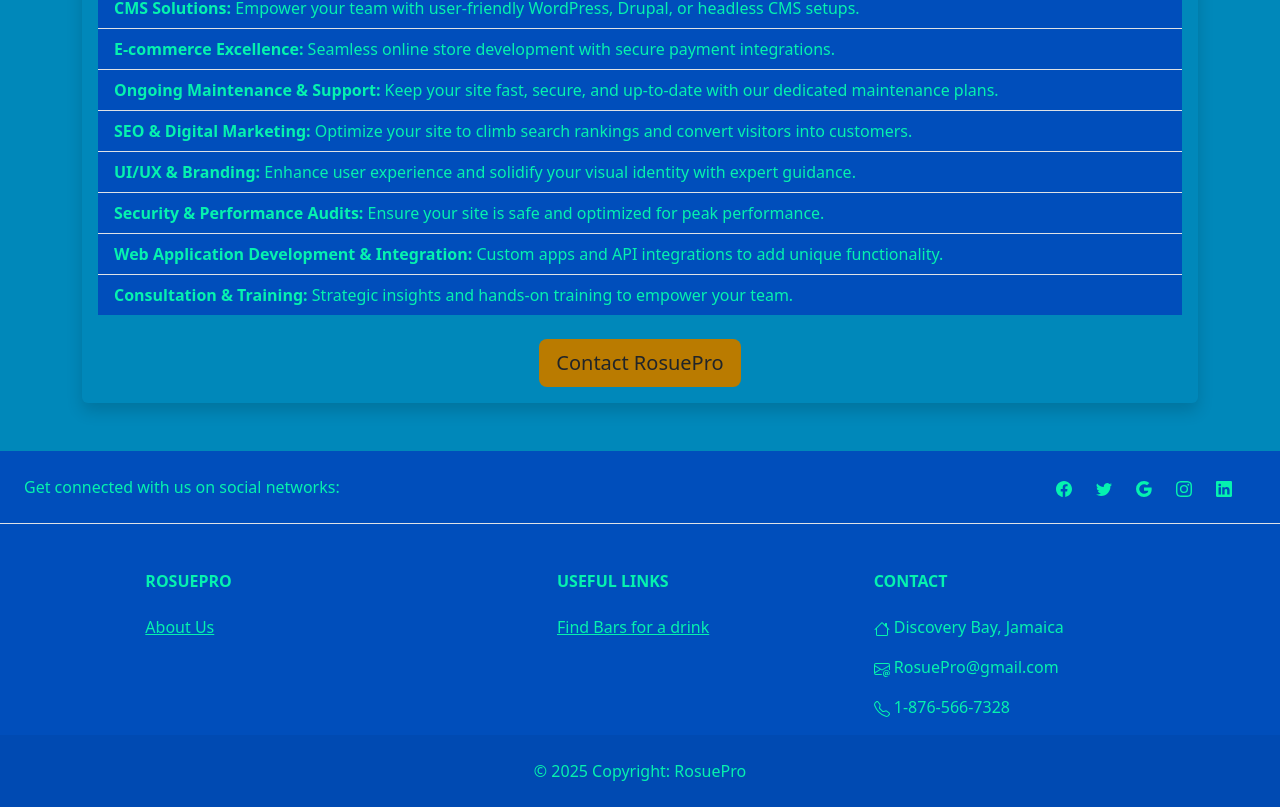
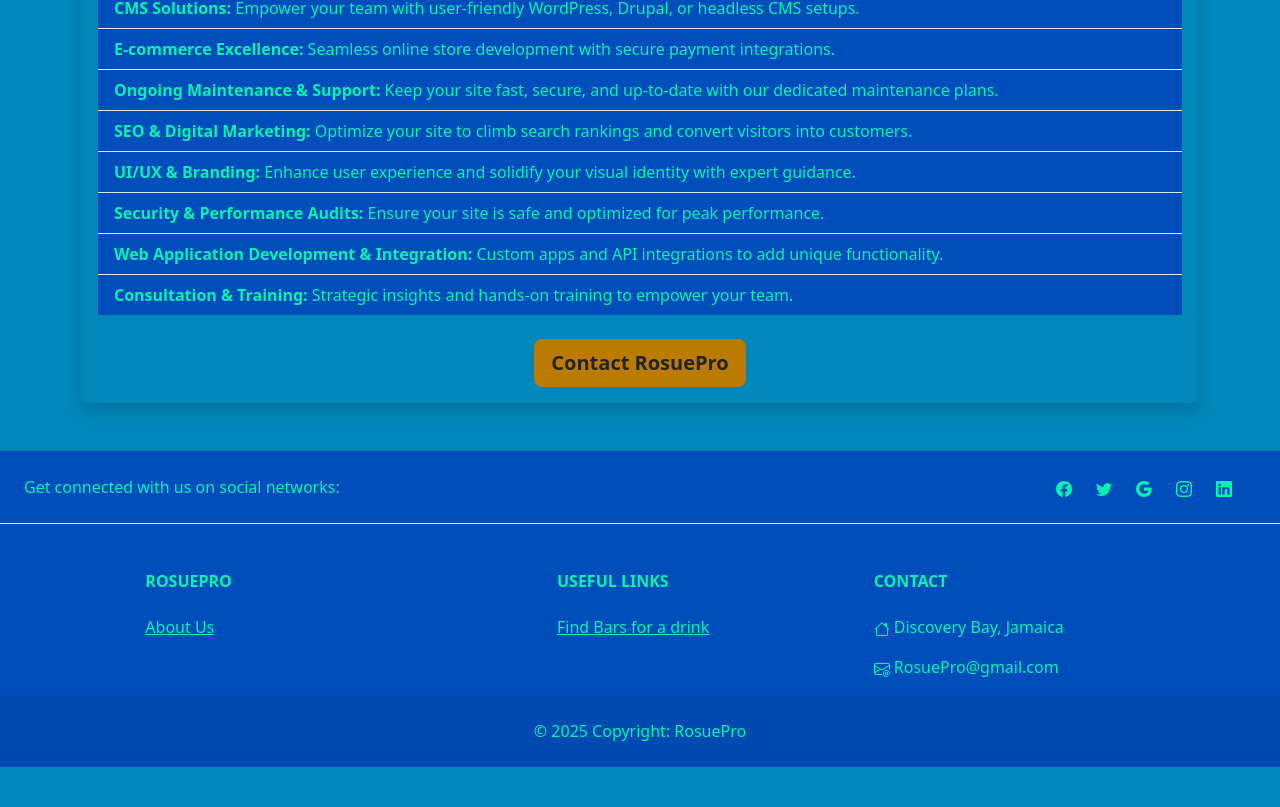
Before and after one commit to Rosue/rosuepro, a React (Create React App) app: page / in a window 1280 px wide. Shown: the part 1670-2477 px from the top of the page. After the commit the page ends 2437 px from the top, so only its background shows below. Built offline with nearby package versions, Linux system fonts and the light colour scheme.

Commit message:
Updated Footer and boldend contact button text

```diff
--- a/src/components/Footer.js
+++ b/src/components/Footer.js
@@ -88,14 +88,14 @@ export default function Footer() {
                             RosuePro@gmail.com
                         </a>
                     </p>
-                    <p>
+                    {/* <p>
                         <svg xmlns="http://www.w3.org/2000/svg" width="16" height="16" fill="currentColor" className="bi bi-telephone" viewBox="0 0 16 16">
                         <path d="M3.654 1.328a.678.678 0 0 0-1.015-.063L1.605 2.3c-.483.484-.661 1.169-.45 1.77a17.568 17.568 0 0 0 4.168 6.608 17.569 17.569 0 0 0 6.608 4.168c.601.211 1.286.033 1.77-.45l1.034-1.034a.678.678 0 0 0-.063-1.015l-2.307-1.794a.678.678 0 0 0-.58-.122l-2.19.547a1.745 1.745 0 0 1-1.657-.459L5.482 8.062a1.745 1.745 0 0 1-.46-1.657l.548-2.19a.678.678 0 0 0-.122-.58L3.654 1.328zM1.884.511a1.745 1.745 0 0 1 2.612.163L6.29 2.98c.329.423.445.974.315 1.494l-.547 2.19a.678.678 0 0 0 .178.643l2.457 2.457a.678.678 0 0 0 .644.178l2.189-.547a1.745 1.745 0 0 1 1.494.315l2.306 1.794c.829.645.905 1.87.163 2.611l-1.034 1.034c-.74.74-1.846 1.065-2.877.702a18.634 18.634 0 0 1-7.01-4.42 18.634 18.634 0 0 1-4.42-7.009c-.362-1.03-.037-2.137.703-2.877L1.885.511z"/>
                         </svg>
                         &nbsp;<a href="tel:+18765667328" style={{ textDecoration: "none", color: "inherit" }}>
                             1-876-566-7328
                         </a>
-                    </p>
+                    </p> */}
                     </div>
 
                 </div>
--- a/src/pages/Landing.js
+++ b/src/pages/Landing.js
@@ -35,7 +35,7 @@ export default function Landing() {
       </ul>
       <div class="text-center">
       <a href="mailto:rosuepro@gmail.com?subject=New%20RosuePro%20Customer%20Contact" className="btn bg-complimentary btn-lg">
-        Contact RosuePro
+        <b>Contact RosuePro</b>
       </a>
       </div>
     </div>
```
